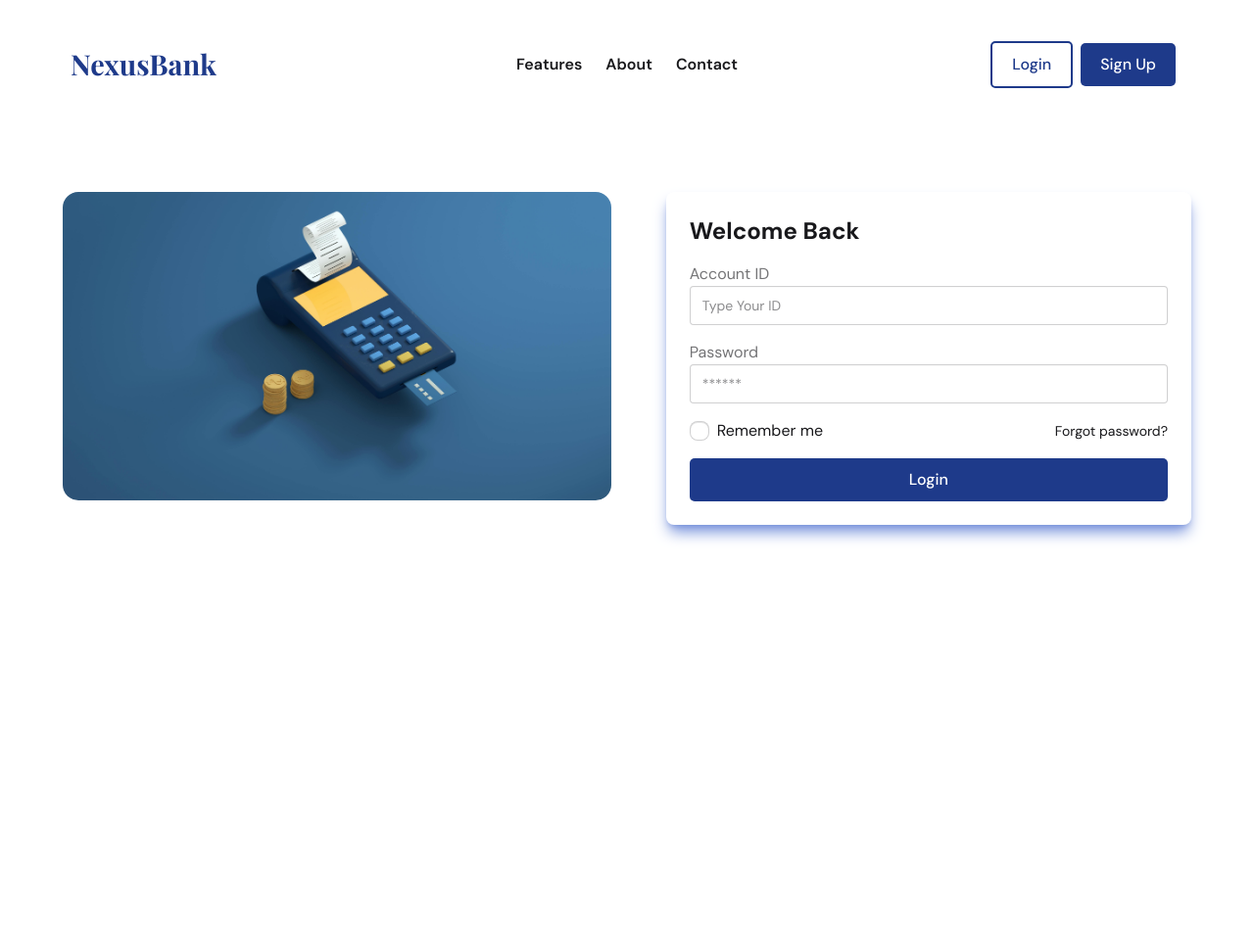
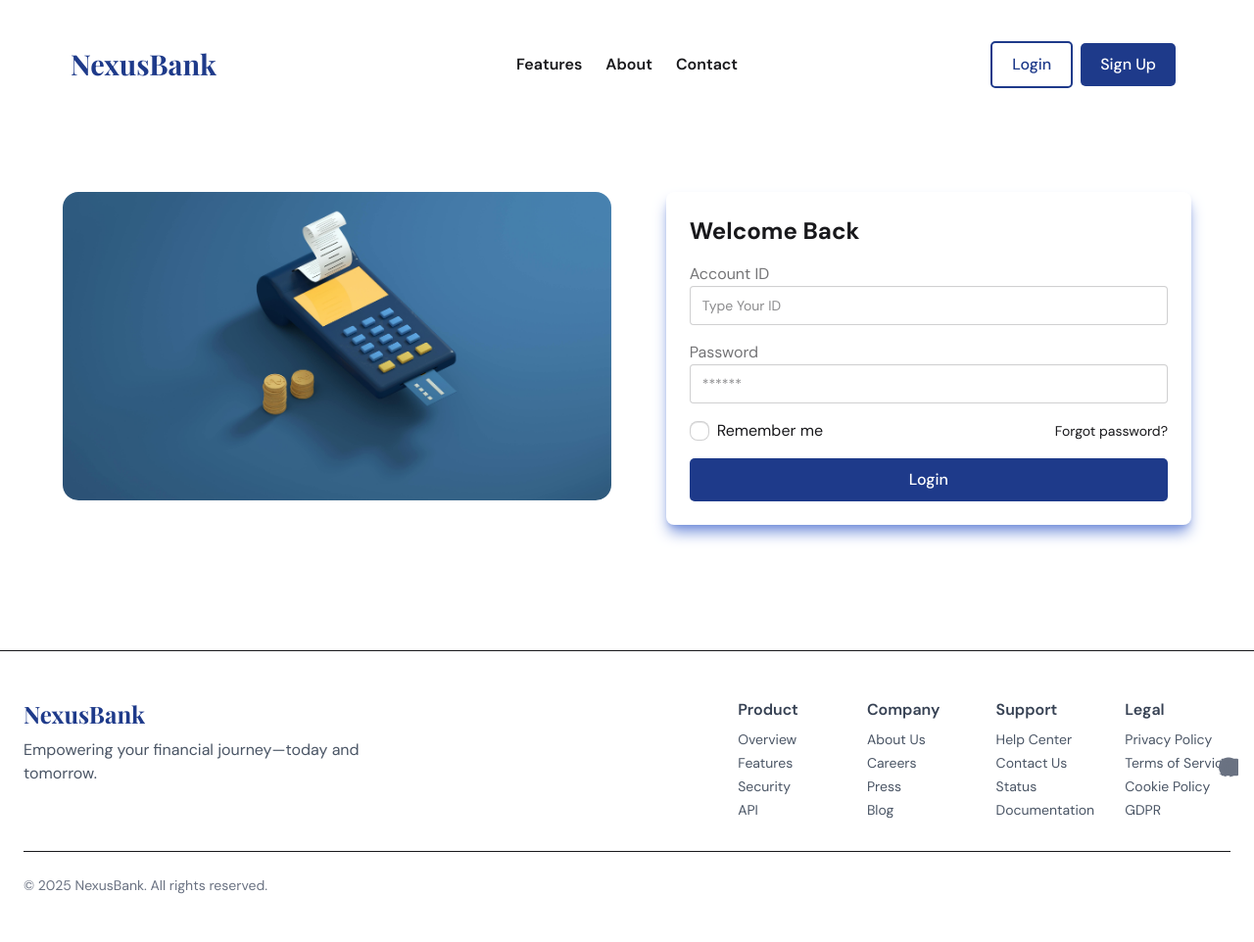
Before and after one commit to SheikhNegarSultana/NexusBank, a plain HTML site: page Login.html in a window 1280 px wide. Shown: the whole page at 98% size. Before the commit the page ends 800 px from the top, so only its background shows below. Drawn offline with nearby package versions, Linux system fonts and the light colour scheme; a web font is replaced by a local one.

Commit message:
Footer Added

```diff
--- a/Login.html
+++ b/Login.html
@@ -123,6 +123,74 @@
 </div>
 <!-- Login Section Done -->
 
-<script src="js.js"></script>
+<!-- Footer Start -->
+<footer class=" border-t md:mt-[8rem] mt-[4rem]">
+  <div class="max-w-7xl mx-auto px-6 py-8 lg:py-12">
+    <div class="flex flex-col lg:flex-row justify-between space-y-8 lg:space-y-0">
+      <!-- Brand & Tagline -->
+      <div class="flex-shrink-0">
+        <a href="index.html" id="playfair" class="text-2xl font-bold text-[#1E3A8A]">NexusBank</a>
+        <p class="mt-2 text-gray-600 max-w-sm">Empowering your financial journey—today and tomorrow.</p>
+      </div>
+      <!-- Link Sections -->
+      <div class="grid grid-cols-2 sm:grid-cols-4 gap-6">
+        <div>
+          <h5 class="font-semibold text-gray-700 mb-2">Product</h5>
+          <ul class="space-y-1 text-gray-600 text-sm">
+            <li><a href="#" class="hover:text-[#1E3A8A]">Overview</a></li>
+            <li><a href="#" class="hover:text-[#1E3A8A]">Features</a></li>
+            <li><a href="#" class="hover:text-[#1E3A8A]">Security</a></li>
+            <li><a href="#" class="hover:text-[#1E3A8A]">API</a></li>
+          </ul>
+        </div>
+        <div>
+          <h5 class="font-semibold text-gray-700 mb-2">Company</h5>
+          <ul class="space-y-1 text-gray-600 text-sm">
+            <li><a href="#" class="hover:text-[#1E3A8A]">About Us</a></li>
+            <li><a href="#" class="hover:text-[#1E3A8A]">Careers</a></li>
+            <li><a href="#" class="hover:text-[#1E3A8A]">Press</a></li>
+            <li><a href="#" class="hover:text-[#1E3A8A]">Blog</a></li>
+          </ul>
+        </div>
+        <div>
+          <h5 class="font-semibold text-gray-700 mb-2">Support</h5>
+          <ul class="space-y-1 text-gray-600 text-sm">
+            <li><a href="#" class="hover:text-[#1E3A8A]">Help Center</a></li>
+            <li><a href="#" class="hover:text-[#1E3A8A]">Contact Us</a></li>
+            <li><a href="#" class="hover:text-[#1E3A8A]">Status</a></li>
+            <li><a href="#" class="hover:text-[#1E3A8A]">Documentation</a></li>
+          </ul>
+        </div>
+        <div>
+          <h5 class="font-semibold text-gray-700 mb-2">Legal</h5>
+          <ul class="space-y-1 text-gray-600 text-sm">
+            <li><a href="#" class="hover:text-[#1E3A8A]">Privacy Policy</a></li>
+            <li><a href="#" class="hover:text-[#1E3A8A]">Terms of Service</a></li>
+            <li><a href="#" class="hover:text-[#1E3A8A]">Cookie Policy</a></li>
+            <li><a href="#" class="hover:text-[#1E3A8A]">GDPR</a></li>
+          </ul>
+        </div>
+      </div>
+    </div>
+    <!-- Social & Copyright -->
+    <div class="mt-8 pt-6 border-t flex flex-col lg:flex-row items-center justify-between">
+      <p class="text-sm text-gray-500">&copy; 2025 NexusBank. All rights reserved.</p>
+      <div class="flex space-x-4 mt-4 lg:mt-0">
+        <a href="#" class="text-gray-500 hover:text-[#1E3A8A]" aria-label="Twitter">
+          <i class="fab fa-twitter fa-lg"></i>
+        </a>
+        <a href="#" class="text-gray-500 hover:text-[#1E3A8A]" aria-label="LinkedIn">
+          <i class="fab fa-linkedin fa-lg"></i>
+        </a>
+        <a href="#" class="text-gray-500 hover:text-[#1E3A8A]" aria-label="Facebook">
+          <i class="fab fa-facebook fa-lg"></i>
+        </a>
+      </div>
+    </div>
+  </div>
+</footer>
+<!-- Footer End -->
+
+<script src="Login.js"></script>
 </body>
 </html>
```
